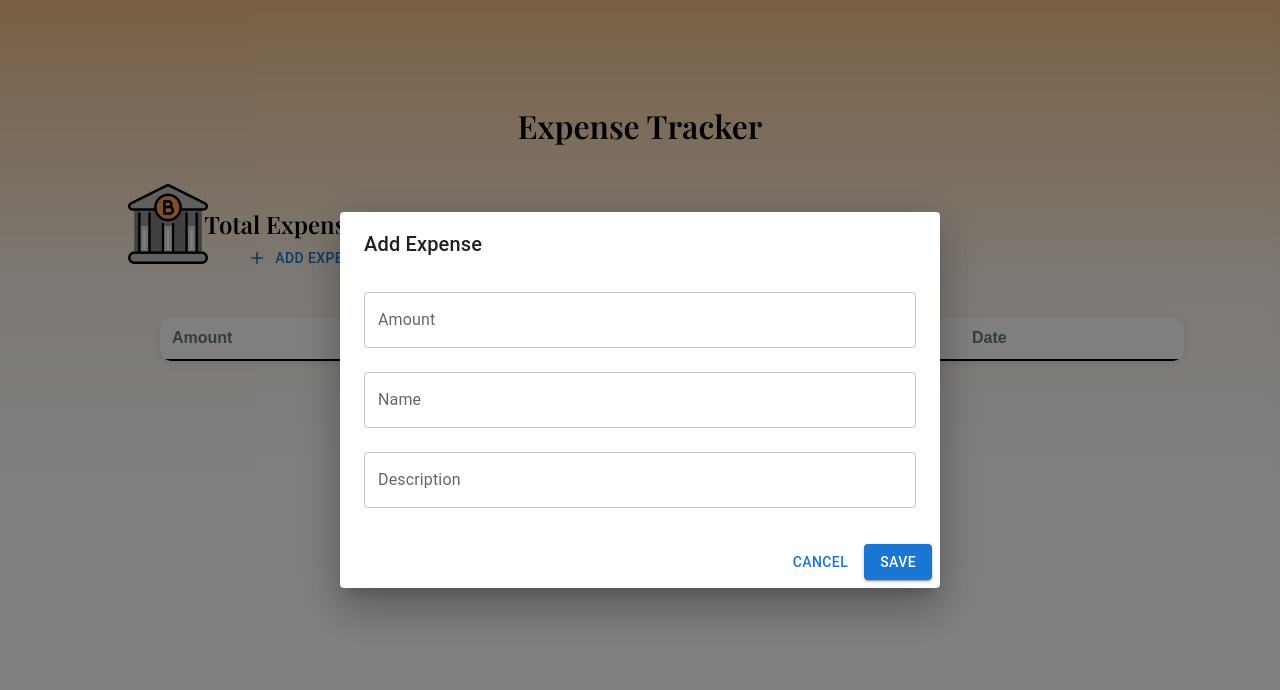
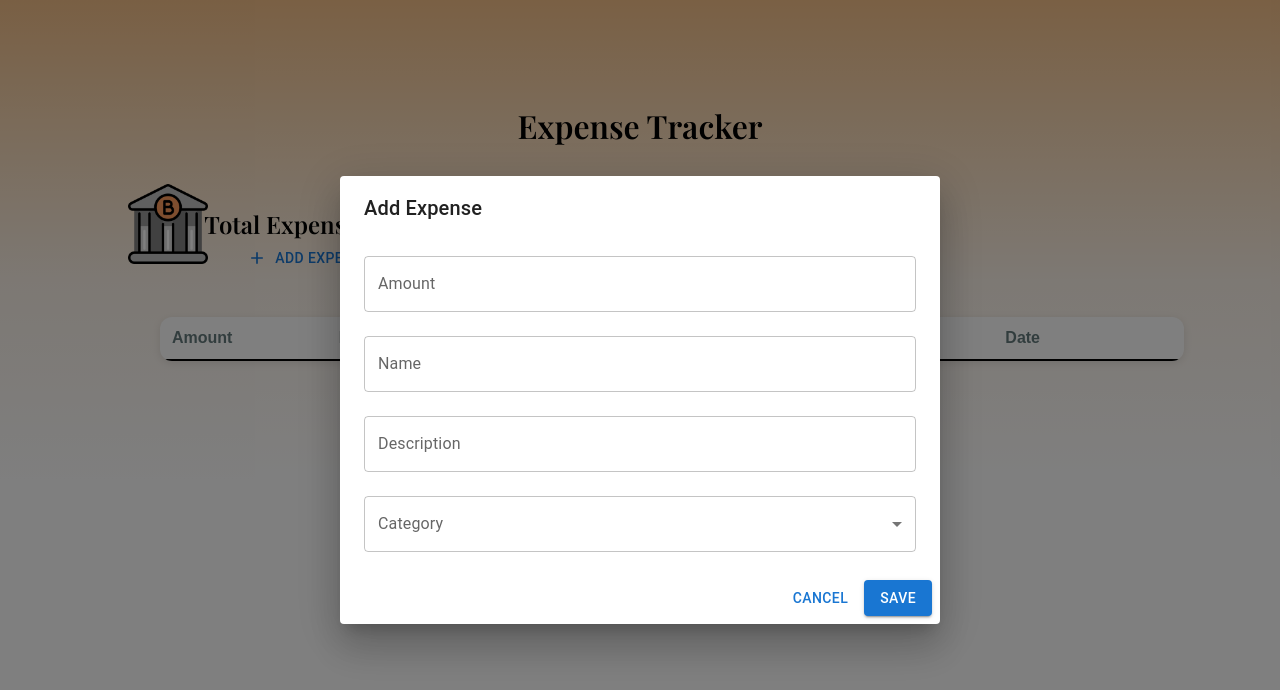
Before and after one commit to harshchauhan06/expense-tracker, a React (Vite) app: page / in a window 1280 px wide. Both pictures are taken after a click on the button "ADD EXPENSE". Shown: the top 690 px of the page. Built offline with nearby package versions, Linux system fonts and the light colour scheme.

Commit message:
Add expense category dropdown

```diff
--- a/src/App.css
+++ b/src/App.css
@@ -56,7 +56,7 @@
 .table-header,
 .table-row {
     display: grid;
-    grid-template-columns: 1fr 1fr 2fr 1fr;
+    grid-template-columns: 1fr 1fr 2fr 1fr 1fr;
     padding: 12px;
 }
 
--- a/src/App.jsx
+++ b/src/App.jsx
@@ -3,6 +3,7 @@ import bankImage from './assets/bank.png';
 import { useState } from 'react';
 import  AddButton from './components/add_button';
 import ExpenseTable from './components/expense_table';
+
 function App() {
   const [expenses, setExpenses] = useState([]);
 
@@ -12,6 +13,7 @@ function App() {
   }
 
   return (
+
     <div className="app">
       <h1 className="app-title">Expense Tracker</h1>
 
@@ -27,6 +29,7 @@ function App() {
     </div>
     <ExpenseTable expenses={expenses} />
 
+
     </div>
   );
 }
--- a/src/components/add_button.jsx
+++ b/src/components/add_button.jsx
@@ -2,6 +2,7 @@ import Button from '@mui/material/Button';
 import Stack from '@mui/material/Stack';
 import AddIcon from '@mui/icons-material/Add';
 import React ,{ useState } from "react";
+import DropDown from './dropDown';
 import {
 
   Dialog,
@@ -17,7 +18,7 @@ export default function AddButton(props) {
     amount: '',
     name: '',
     description: '',
-
+    category: '',
   })
 
   function handleChange(event) {
@@ -25,6 +26,7 @@ export default function AddButton(props) {
     setAmount((prevValue) => ({
       ...prevValue,
       [name]: value,
+
     }));
 
   }
@@ -65,7 +67,13 @@ export default function AddButton(props) {
             onChange={handleChange}
             name="description"
           />
-
+          <DropDown  value={amount.category}
+  onChange={(value) =>
+    setAmount((prev) => ({
+      ...prev,
+      category: value,
+    }))
+  } />
         </DialogContent>
 
         <DialogActions>
@@ -74,14 +82,14 @@ export default function AddButton(props) {
           </Button>
 
           <Button variant="contained" onClick={() => {
-            props.onAddExpense({ id: Date.now(),...amount, date: new Date().toLocaleDateString()});
+            props.onAddExpense({ id: Date.now(),...amount,  date: new Date().toLocaleDateString()});
             console.log(amount);
             setOpen(false);
              setAmount({
               amount: '',
               name: '',
               description: '',
-
+              category: '',
             });
           }}>
             Save
--- /dev/null
+++ b/src/components/dropDown.jsx
@@ -0,0 +1,26 @@
+import React from "react";
+import FormControl from "@mui/material/FormControl";
+import InputLabel from "@mui/material/InputLabel";
+import Select from "@mui/material/Select";
+import MenuItem from "@mui/material/MenuItem";
+
+function DropDown({ value, onChange }) {
+  return (
+    <FormControl fullWidth sx={{ mt: 2 }}>
+      <InputLabel>Category</InputLabel>
+
+      <Select
+        value={value}
+        label="Category"
+        onChange={(e) => onChange(e.target.value)}
+      >
+        <MenuItem value="Food">Food</MenuItem>
+        <MenuItem value="Transport">Transport</MenuItem>
+        <MenuItem value="Shopping">Shopping</MenuItem>
+        <MenuItem value="Bills">Bills</MenuItem>
+      </Select>
+    </FormControl>
+  );
+}
+
+export default DropDown;
--- a/src/components/expense_table.jsx
+++ b/src/components/expense_table.jsx
@@ -14,6 +14,7 @@ export default function ExpenseTable({ expenses }) {
     <span>Amount</span>
     <span>Name</span>
     <span>Description</span>
+    <span>Category</span>
     <span>Date</span>
   </div>
 
@@ -22,6 +23,7 @@ export default function ExpenseTable({ expenses }) {
       <span>₹{expense.amount}</span>
       <span>{expense.name}</span>
       <span>{expense.description}</span>
+      <span>{expense.category}</span>
       <span>{expense.date}</span>
     </div>
   ))}
```
